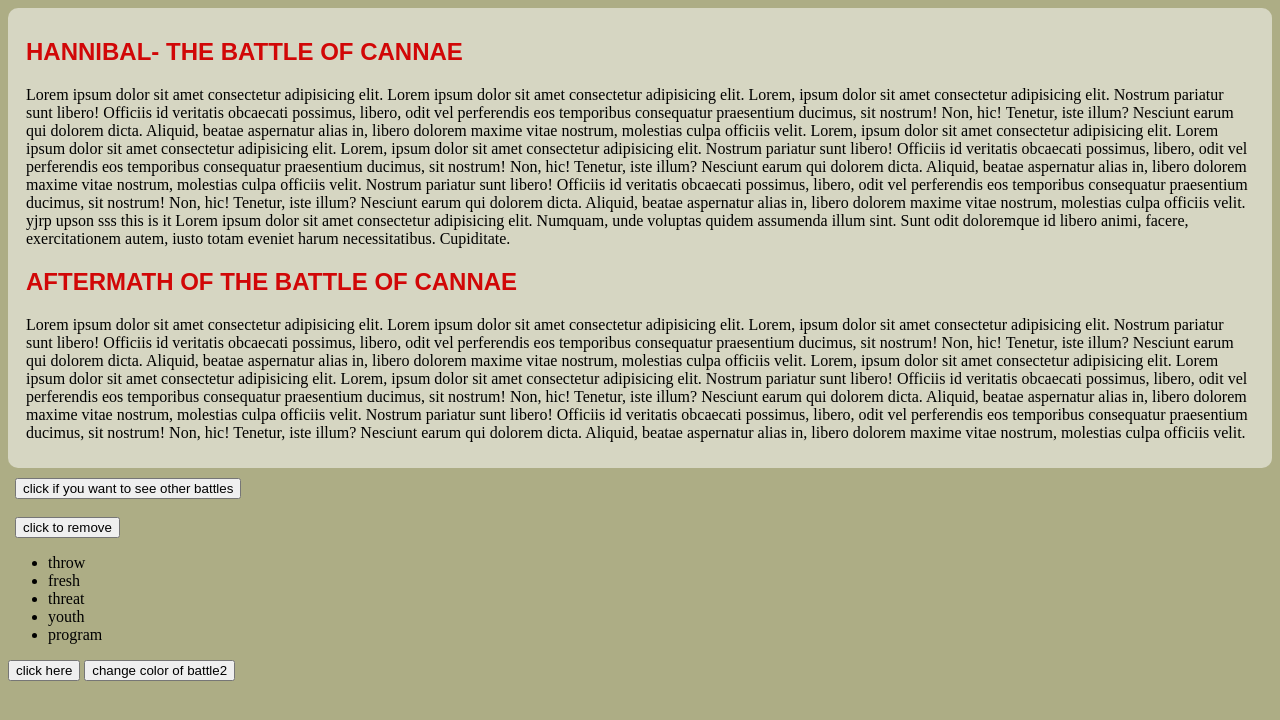
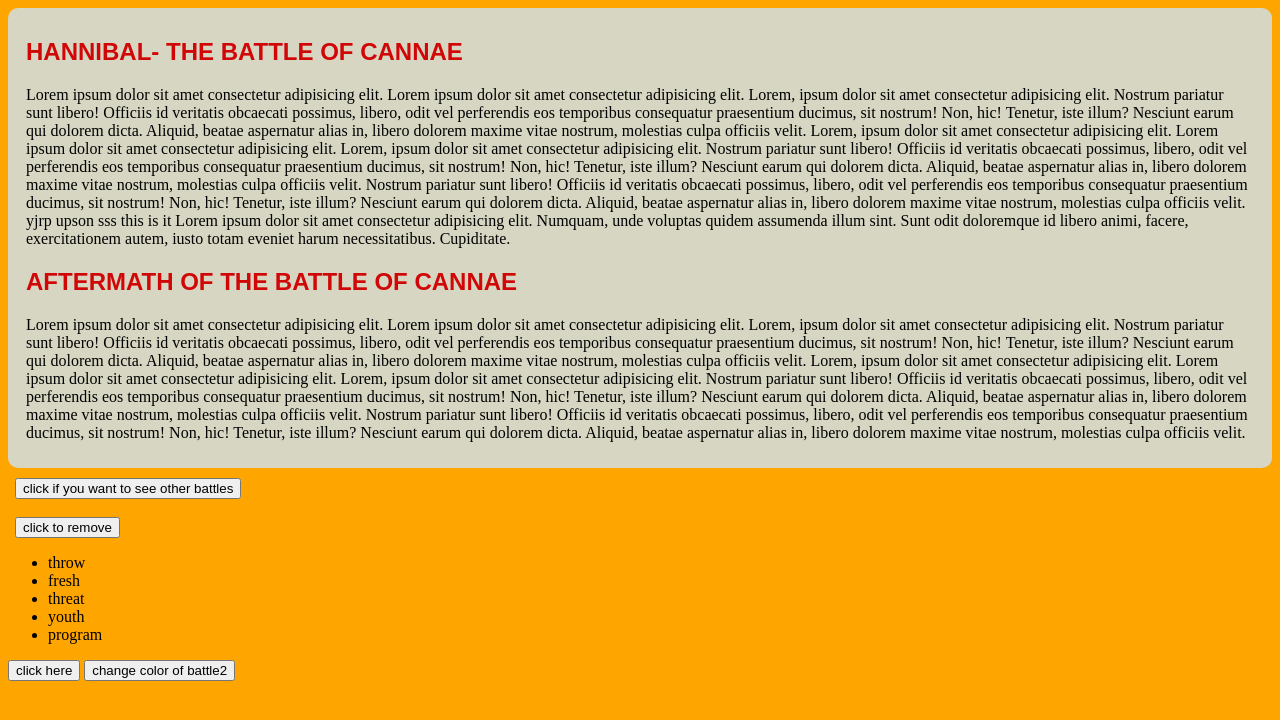
Before and after one commit to ugahcandi/learnable_internship_practice, a plain HTML site: page index.html in a window 1280 px wide. Drawn offline with Linux system fonts and the light colour scheme.

Commit message:
changed backgroud color

```diff
--- a/battle.css
+++ b/battle.css
@@ -1,5 +1,6 @@
 body{
-  background-color: #adad85;
+  /* background-color: #adad85; */
+  background-color: orange;
 }
 section {
   background-color: #d6d6c2;
```
